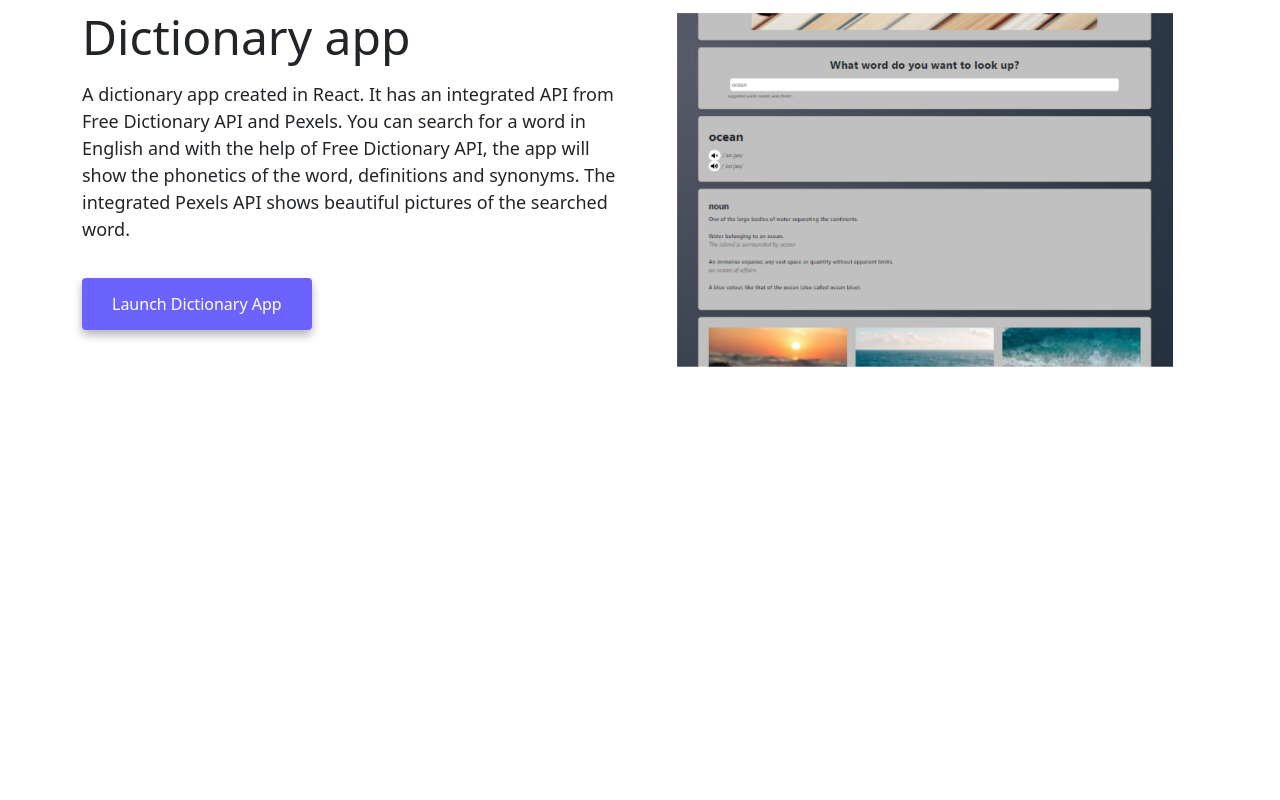
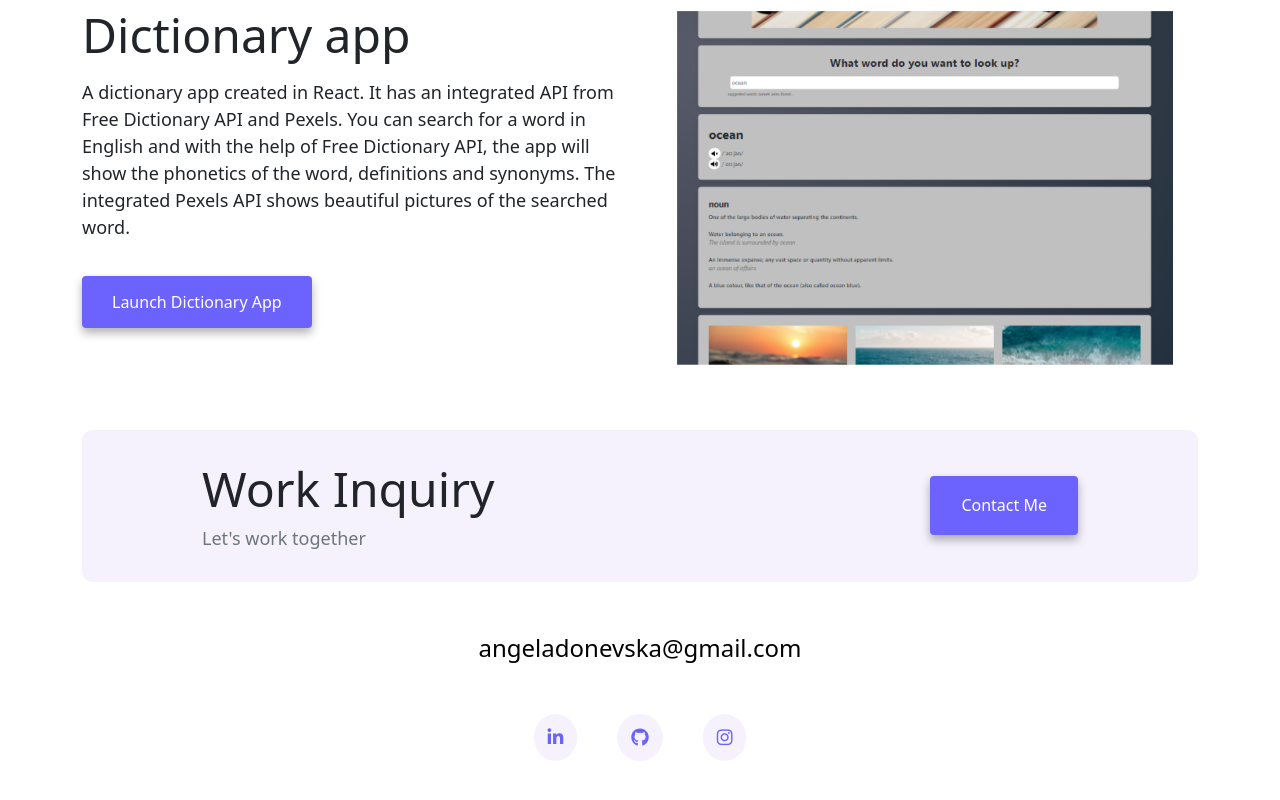
Before and after one commit to donevska/portfolio-angela-donevska, a plain HTML site: page index.html in a window 1280 px wide. Shown: the part 1868-2668 px from the top of the page. Before the commit the page ends 2240 px from the top, so only its background shows below. Drawn offline with nearby package versions, Linux system fonts and the light colour scheme.

Commit message:
Footer added

```diff
--- a/index.html
+++ b/index.html
@@ -92,12 +92,6 @@
           class="primary-link"
           title="Contact Angela Donevska"
           >Contact me</a
-        >
-        <a
-          href="/about.html"
-          class="secondary-link"
-          title="About Angela Donevska"
-          >About me</a
         >
       </div>
     </div>
@@ -212,6 +206,35 @@
           />
         </div>
       </div>
+      <footer>
+        <div
+          class="contact-box d-flex justify-content-between mb-5 d-none d-md-flex"
+        >
+          <div>
+            <h4>Work Inquiry</h4>
+            <p class="text-muted">Let's work together</p>
+          </div>
+          <div>
+            <a href="/contact.html" class="btn primary-link mt-3">Contact me</a>
+          </div>
+        </div>
+        <div class="d-flex justify-content-center mb-5">
+          <a href="mailto:angeladonevska@gmail.com" class="email-link"
+            >angeladonevska@gmail.com</a
+          >
+        </div>
+        <div class="social-links d-flex justify-content-center">
+          <a href="https://www.linkedin.com/in/angela-donevska/" target="_blank"
+            ><i class="fab fa-linkedin-in"></i
+          ></a>
+          <a href="https://github.com/donevska" target="_blank"
+            ><i class="fab fa-github"></i
+          ></a>
+          <a href="https://www.instagram.com/donevskaangela" target="_blank"
+            ><i class="fab fa-instagram"></i
+          ></a>
+        </div>
+      </footer>
     </div>
   </body>
 </html>
--- a/style.css
+++ b/style.css
@@ -27,9 +27,51 @@ h3 {
   opacity: 0.7;
 }
 
+h4 {
+  font-size: 48px;
+}
+
 p {
   font-size: 18px;
   line-height: 1.5;
+}
+
+footer {
+  margin: 60px 0;
+}
+footer .email-link {
+  text-decoration: none;
+  font-size: 24px;
+  color: black;
+}
+
+footer .email-link:hover {
+  color: var(--primary-color);
+}
+
+footer .social-links a {
+  margin: 0 20px;
+  color: var(--primary-color);
+  background-color: var(--secondary-color);
+  padding: 10px 14px;
+  font-size: 18px;
+  border-radius: 50%;
+  transition: all 100ms ease-in-out;
+}
+
+footer .social-links a:hover {
+  color: white;
+  background-color: var(--primary-color);
+}
+
+footer .contact-box {
+  background-color: var(--secondary-color);
+  padding: 30px 120px;
+  border-radius: 10px;
+}
+
+footer .contact-box p {
+  margin: 0;
 }
 
 .hero {
```
Also changed, not shown: about.html (+29 -0 lines), contact.html (+31 -1 lines), work.html (+29 -0 lines).
